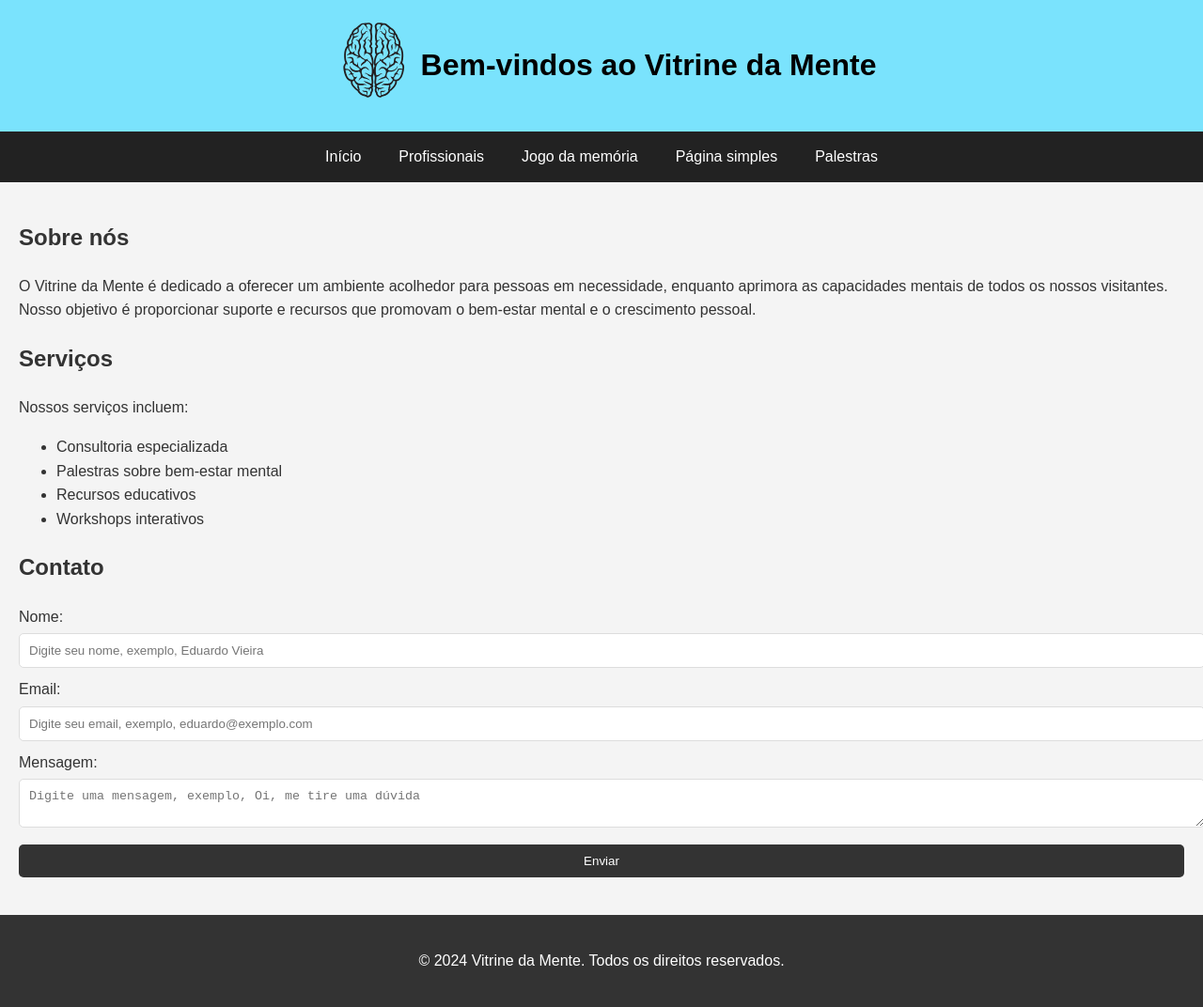
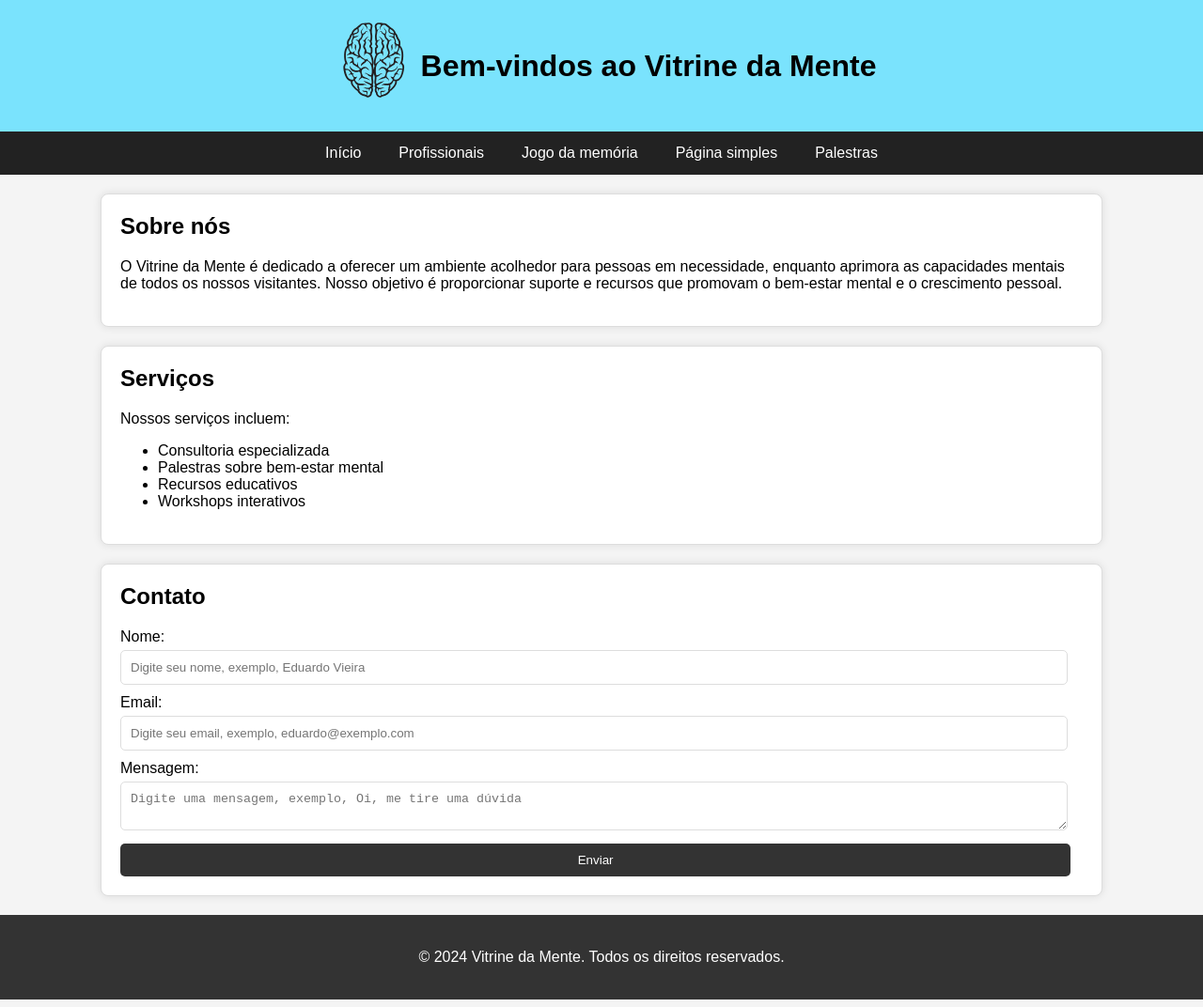
Before and after one commit to prof-ber/PI1-202400002, a plain HTML site: page docs/simples.html in a window 1280 px wide. Shown: the whole page at 94% size. Drawn offline with Linux system fonts and the light colour scheme; a web font is replaced by a local one.

Commit message:
remove simples.css

```diff
--- a/docs/simples.css
+++ /dev/null
@@ -1,109 +0,0 @@
-@import url('https://fonts.googleapis.com/css2?family=Poetsen+One&display=swap');
-body{
-    font-family: "Poetsen One", sans-serif;
-    font-weight: 400;
-    font-style: normal;
-    margin: 0;
-    padding: 0;
-    background-color: #f4f4f4;
-    line-height: 1.6;
-    color: #333;
-}
-h1{
-    color: black;
-}
-header{
-    background-color: #7ae3fd;
-    color: white;
-    padding: 20px;
-    text-align: center;
-    display: flex;
-    align-items: center;
-    justify-content: center;
-}
-nav{
-    display: flex;
-    justify-content: center;
-    background-color: #222;
-}
-nav ul{
-    list-style: none;
-    padding: 0;
-    margin: 0;
-}
-nav a{
-    padding: 14px 20px;
-    color: white;
-    text-align: center;
-    text-decoration: none;
-    transition: background-color 0.5s ease, color 0.5s ease;
-}
-nav a:hover{
-    background-color: #ddd;
-    color: black;
-}
-main{
-    padding: 20px;
-}
-section{
-    margin: 20px 0;
-}
-form label{
-    display: block;
-    margin-bottom: 5px;
-}
-form input, form textarea{
-    width: 100%;
-    padding: 10px;
-    margin-bottom: 10px;
-    border: 1px solid #ddd;
-    border-radius: 5px;
-}
-#post-btn {
-    display: block;
-    width: 100%;
-    padding: 10px;
-    background: #333;
-    color: #fff;
-    border: none;
-    cursor: pointer;
-    border-radius: 5px;
-    transition: background-color 0.5s ease, color 0.5s ease;
-}
-
-#post-btn:hover {
-    background: #77d7e8;
-}
-footer{
-    padding: 20px 0;
-    background: #333;
-    color: #fff;
-    text-align: center;
-}
-#logo{
-    height: 100px;
-    display: flex;
-
-}
-#conteudo{
-    top: -40px;
-    left: 0;
-    padding: 8px;
-    z-index: 100;
-    transition: top 0.3s;
-}
-#conteudo:focus{
-    top: 0;
-}
-.skip-link{
-    position: absolute; top: -100px;
-}
-.thank-you-message {
-    display: none;
-    margin-top: 20px;
-    padding: 20px;
-    border: 1px solid #ddd;
-    border-radius: 8px;
-    background-color: #e7ffe7;
-    color: #3c763d;
-}
--- a/docs/simples.html
+++ b/docs/simples.html
@@ -3,7 +3,7 @@
 <head>
     <meta charset="UTF-8">
     <meta name="viewport" content="width=device-width, initial-scale=1.0">
-    <link rel="stylesheet" href="simples.css">
+    <link rel="stylesheet" href="style.css">
     <title>Vitrine da Mente</title>
 </head>
 <body>
--- a/docs/style.css
+++ b/docs/style.css
@@ -22,7 +22,7 @@ header {
 nav {
     display: flex;
     justify-content: center;
-    background-color: #000000;
+    background-color: #222;
 
 }
 nav a {
```
